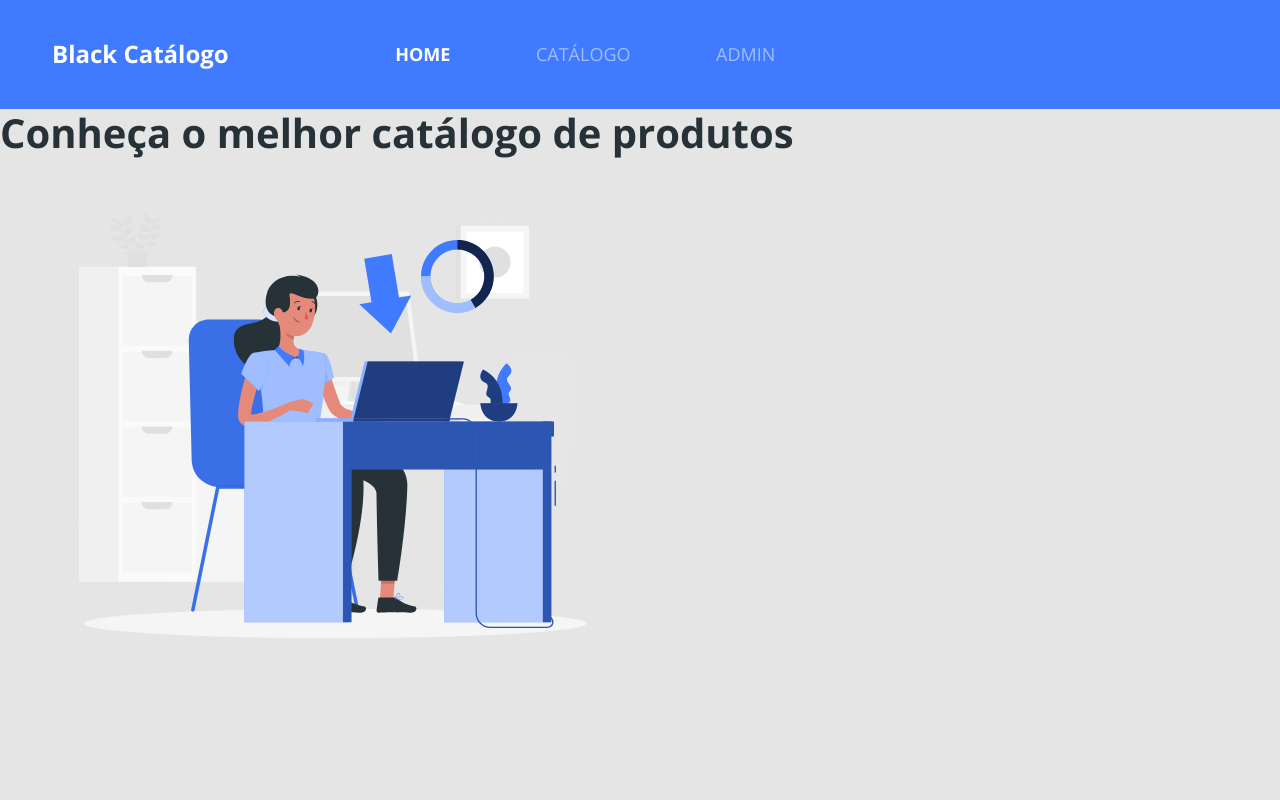
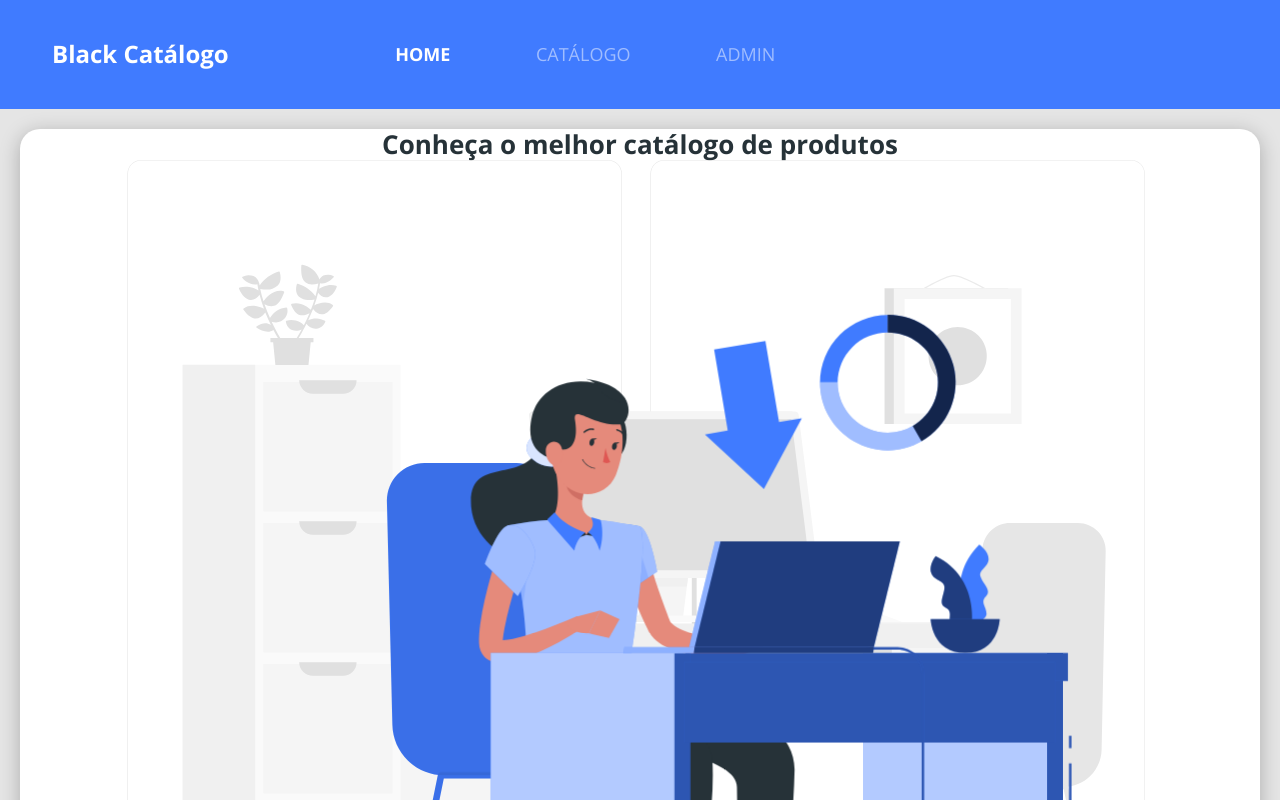
Before and after one commit to evertonlsds/projeto_catalogo_reactjs, a React (Create React App) app: page / in a window 1280 px wide. Shown: the top 800 px of the page. Built offline with nearby package versions, Linux system fonts and the light colour scheme.

Commit message:
iniciando estilização pagina home

```diff
--- a/src/pages/Home/index.tsx
+++ b/src/pages/Home/index.tsx
@@ -1,5 +1,6 @@
 import { ReactComponent as MainImage } from 'assets/images/main-image.svg';
 import Navbar from 'components/Navbar';
+import './styles.css';
 
 export default function Home() {
   return (
--- /dev/null
+++ b/src/pages/Home/styles.css
@@ -0,0 +1,27 @@
+.home-container {
+  padding: 20px;
+  font-size: 26px;
+  text-align: center;
+}
+.home-card {
+  background: #ffffff;
+  box-shadow: 0px 4px 20px rgba(0, 0, 0, 0.25);
+  border-radius: 20px;
+}
+
+.home-content-container{
+
+}
+
+.home-content-container h1 {
+  font-size: 1em;
+}
+
+.home-image-container {
+  padding: 0 15px;
+}
+
+.home-image-container svg {
+  width: 100%;
+  height: auto;
+}
```
